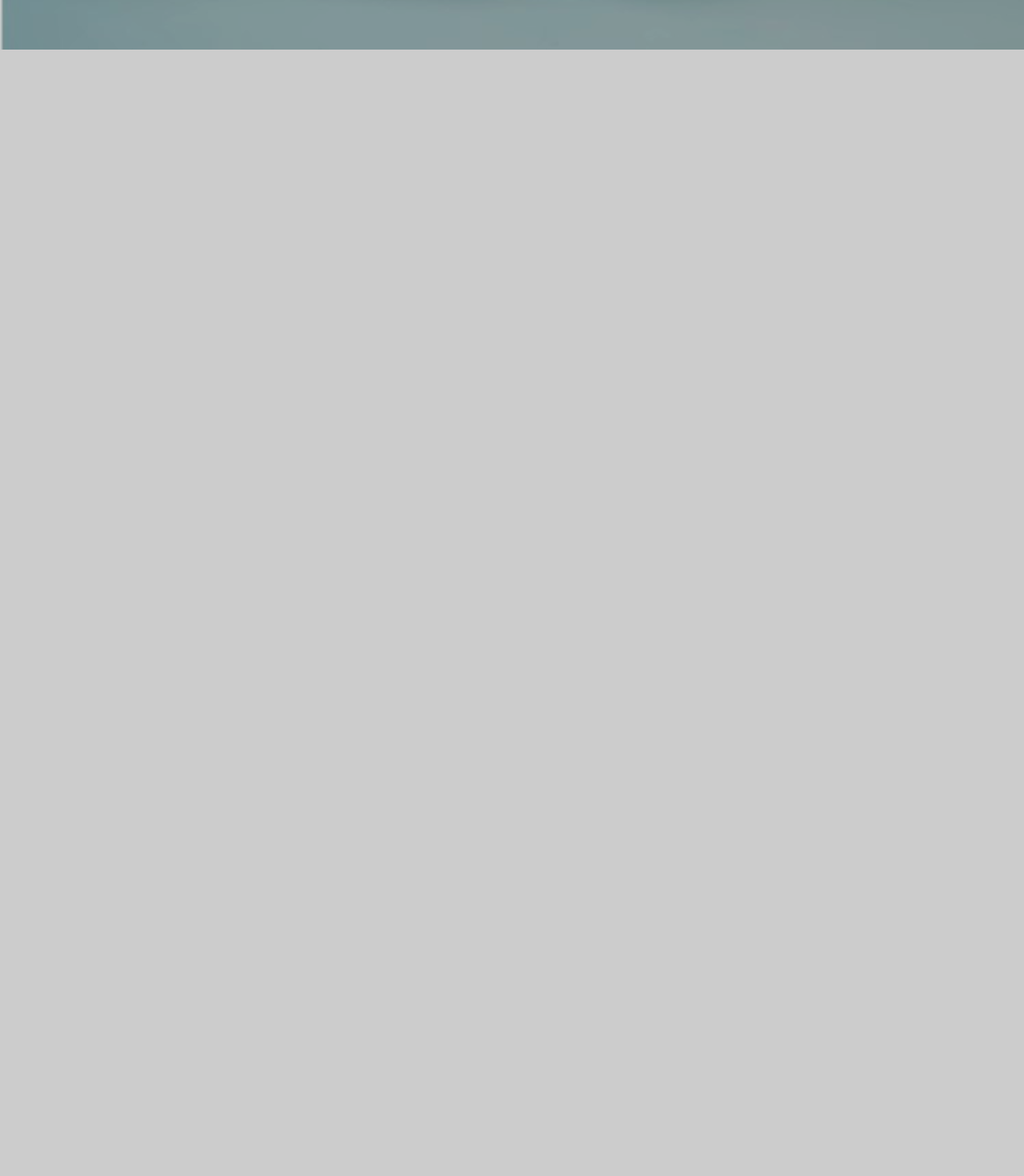
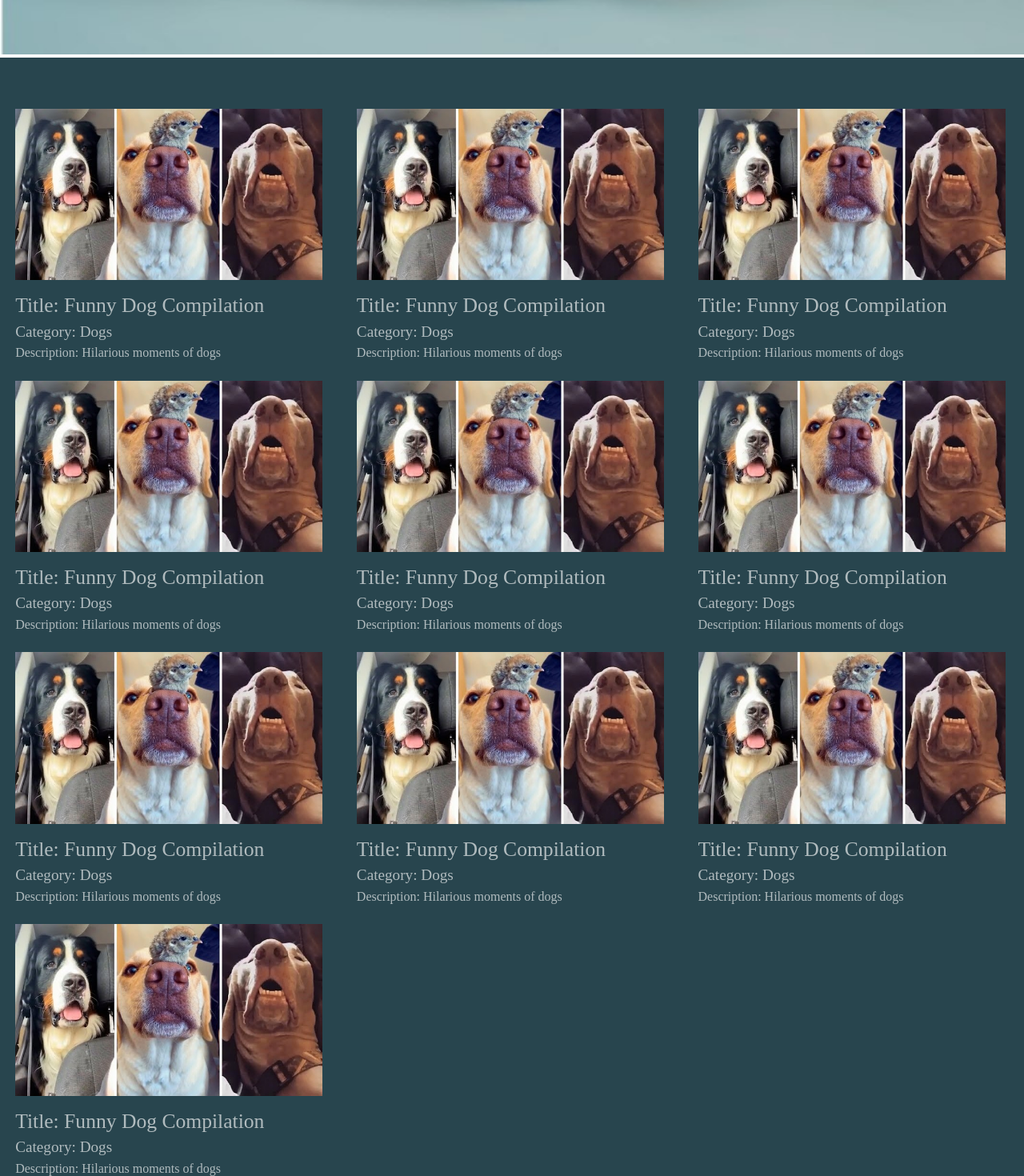
Before and after one commit to kalviumcommunity/S56_FunnyPets, a React (Vite) app in the folder client/: page / in a window 1280 px wide. Shown: the part 738-2208 px from the top of the page at 80% size. Before the commit the page ends 800 px from the top, so only its background shows below. Built offline with nearby package versions, Linux system fonts and the light colour scheme.

Commit message:
dummy data added

```diff
--- a/client/src/components/Home.jsx
+++ b/client/src/components/Home.jsx
@@ -1,17 +1,83 @@
 import React from 'react'
+import Dogs from '../dogs.jpg'
 import './home.css'
+import photo from "../background.jpg"
 
 function Home() {
   return (
     <div>
+
         <div className="navbar">
             <div id="logo"></div>
             <div id="searchbar"><input type="text" placeholder='Search for videos...'/></div>
         </div>
+        <img src={photo} width={"100%"}/>
         <div className="aboutus">
           <h1>Funny Pets</h1>
           <p>The "Funny Pets" project is designed as a straightforward and enjoyable platform that aims to curate a delightful assortment of amusing pet videos. The primary goal of this project is to create a space where users can easily access and enjoy a collection of funny and heartwarming moments featuring various pets. The platform seeks to bring joy and laughter to its audience by showcasing the playful and endearing behavior of pets in different situations.</p>
         </div>
+        <div className="cards">
+          <div className="card">
+            <img src={Dogs}/>
+            <h1>Title: Funny Dog Compilation</h1>
+            <h4>Category: Dogs</h4>
+            <p>Description: Hilarious moments of dogs </p>
+          </div>
+          <div className="card">
+            <img src={Dogs}/>
+            <h1>Title: Funny Dog Compilation</h1>
+            <h4>Category: Dogs</h4>
+            <p>Description: Hilarious moments of dogs </p>
+          </div>
+          <div className="card">
+            <img src={Dogs}/>
+            <h1>Title: Funny Dog Compilation</h1>
+            <h4>Category: Dogs</h4>
+            <p>Description: Hilarious moments of dogs </p>
+          </div>
+          <div className="card">
+            <img src={Dogs}/>
+            <h1>Title: Funny Dog Compilation</h1>
+            <h4>Category: Dogs</h4>
+            <p>Description: Hilarious moments of dogs </p>
+          </div>
+          <div className="card">
+            <img src={Dogs}/>
+            <h1>Title: Funny Dog Compilation</h1>
+            <h4>Category: Dogs</h4>
+            <p>Description: Hilarious moments of dogs </p>
+          </div>
+          <div className="card">
+            <img src={Dogs}/>
+            <h1>Title: Funny Dog Compilation</h1>
+            <h4>Category: Dogs</h4>
+            <p>Description: Hilarious moments of dogs </p>
+          </div>
+          <div className="card">
+            <img src={Dogs}/>
+            <h1>Title: Funny Dog Compilation</h1>
+            <h4>Category: Dogs</h4>
+            <p>Description: Hilarious moments of dogs </p>
+          </div>
+          <div className="card">
+            <img src={Dogs}/>
+            <h1>Title: Funny Dog Compilation</h1>
+            <h4>Category: Dogs</h4>
+            <p>Description: Hilarious moments of dogs </p>
+          </div>
+          <div className="card">
+            <img src={Dogs}/>
+            <h1>Title: Funny Dog Compilation</h1>
+            <h4>Category: Dogs</h4>
+            <p>Description: Hilarious moments of dogs </p>
+          </div>
+          <div className="card">
+            <img src={Dogs}/>
+            <h1>Title: Funny Dog Compilation</h1>
+            <h4>Category: Dogs</h4>
+            <p>Description: Hilarious moments of dogs </p>
+          </div>
+         </div>
     </div>
   )
 }
--- a/client/src/components/home.css
+++ b/client/src/components/home.css
@@ -2,15 +2,10 @@
     margin:0;
     padding:0;
 }
-body{
-    background-image: url("../background.jpg");
-    background-color: rgba(0, 0, 0, 0.201) ;
-    background-blend-mode: overlay;
-    background-size: 100vw 100vh;
-}
+
 .navbar{
     background-color: black;
-    width:100vw;
+    width:100%;
     height:10vh;
     color:white;
     display: flex;
@@ -31,12 +26,13 @@ body{
     font-size:1.2vw;
 }
 .aboutus{
+    position:absolute;
    text-align: center;
    width:50vw;
    height:50vh;
-   margin-top:7vw;
-   margin-left:23vw;
-   margin-right:10vw;
+   top:17vw;
+   left:23vw;
+   right:10vw;
    padding:1vw;
    background-color: rgba(240, 255, 255, 0.464);
    border-radius:0.75vw;
@@ -50,7 +46,40 @@ body{
 .aboutus p{
     font-size: 1.75vw;
     width:45vw;
-    margin-left:2vw;
+   left:2vw;
     font-weight: 100;
     font-family:'Times New Roman', Times, serif ;
 }
+.cards{
+    background-color: rgb(40, 69, 78);
+    width:100%;
+    display:grid;
+    grid-template-columns: auto auto auto;
+    padding-top:3vw;
+}
+.card img{
+    width:30vw;
+
+}
+.card{
+    width: 30vw;
+    margin-left:1.5vw;
+    margin-top:2vw;
+}
+.card h1{
+    font-size:2vw;
+    font-weight:500;
+    color:rgba(255, 255, 255, 0.634);
+    margin-top:1vw;
+}
+.card h4{
+    font-size:1.5vw;
+    font-weight:50;
+    color:rgba(255, 255, 255, 0.634);
+    margin-top:0.5vw;
+}
+.card p{
+    font-size:1.25vw;
+    color:rgba(255, 255, 255, 0.634);
+    margin-top:0.5vw;
+}
```
Also changed, not shown: client/src/dogs.jpg (added).
